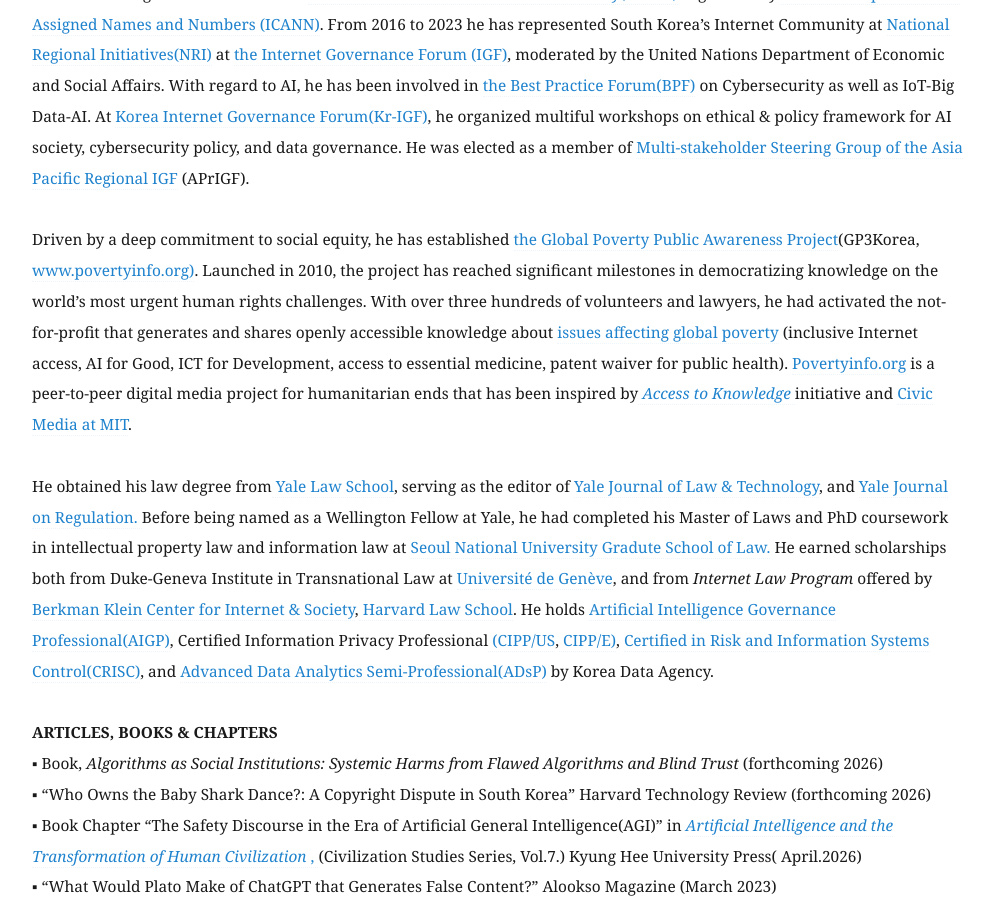
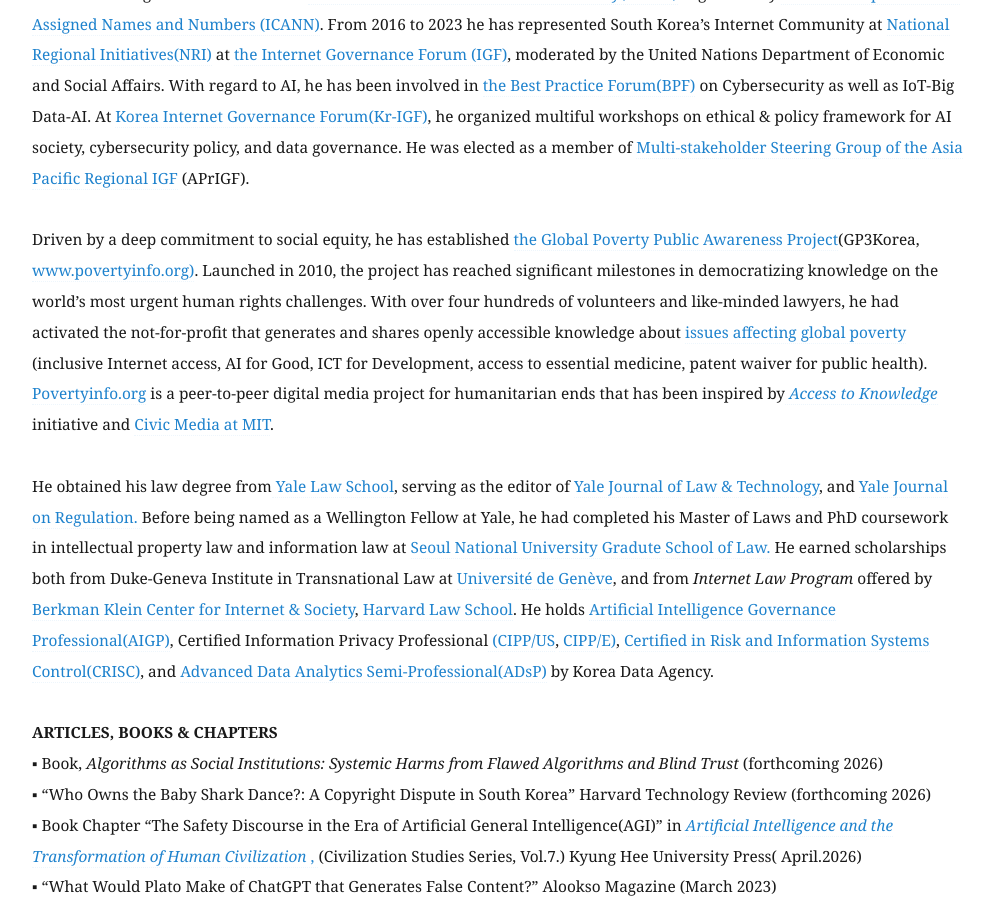
Before and after one commit to eunchangchoi/eunchangchoi.github.io, a Jekyll site: the page built from index.md, in a window 1280 px wide and 900 px high, scrolled down 2150 px. Shown: the whole window, without its empty margins (68-1061 px from the left). Built offline with Jekyll 4.4.1, drawn with Linux system fonts in a browser that asks for light colours.

Commit message:
Update index.md

```diff
--- a/index.md
+++ b/index.md
@@ -35,7 +35,7 @@
     <br>
     He also has taught ‘AI Governance’ at <a href="https://community.icann.org/display/GSEAPAC/APIGA+2019"> Asia Pacific Internet Governance Academy(APIGA)</a> organized by <a href="https://www.icann.org"> Internet Corporation for Assigned Names and Numbers (ICANN)</a>. From 2016 to 2023 he has represented South Korea’s Internet Community at <a href="http://www.intgovforum.org/multilingual/content/igf-regional-and-national-initiatives"> National Regional Initiatives(NRI)</a> at <a href="https://intgovforum.org/en"> the Internet Governance Forum (IGF)</a>, moderated by the United Nations Department of Economic and Social Affairs. With regard to AI, he has been involved in <a href="https://www.intgovforum.org/en/content/best-practice-forums-bpfs">the Best Practice Forum(BPF)</a> on Cybersecurity as well as IoT-Big Data-AI. At <a href="http://krigf.kr"> Korea Internet Governance Forum(Kr-IGF)</a>, he organized multiful workshops on ethical & policy framework for AI society, cybersecurity policy, and data governance. He was elected as a member of <a href="https://www.aprigf.asia/members.html"> Multi-stakeholder Steering Group of the Asia Pacific Regional IGF</a> (APrIGF). <br>
     <br>
-  Driven by a deep commitment to social equity, he has established <a href="http://www.povertyinfo.org"> the Global Poverty Public Awareness Project</a>(GP3Korea, <a href="http://www.povertyinfo.org"> www.povertyinfo.org)</a>. Launched in 2010, the project has reached significant milestones in democratizing knowledge on the world’s most urgent human rights challenges. With over three hundreds of volunteers and lawyers, he had activated the not-for-profit that generates and shares openly accessible knowledge about <a href= "http://povertyinfo.org/300.9_issues.html"> issues affecting global poverty</a> (inclusive Internet access, AI for Good, ICT for Development, access to essential medicine, patent waiver for public health). <a href="http://www.povertyinfo.org">Povertyinfo.org</a> is a peer-to-peer digital media project for humanitarian ends that has been inspired by<a href="https://law.yale.edu/isp/about/initiatives/access-knowledge"><i> Access to Knowledge</i> </a> initiative and <a href= "https://civic.mit.edu/"> Civic Media at MIT</a>.  <br>
+  Driven by a deep commitment to social equity, he has established <a href="http://www.povertyinfo.org"> the Global Poverty Public Awareness Project</a>(GP3Korea, <a href="http://www.povertyinfo.org"> www.povertyinfo.org)</a>. Launched in 2010, the project has reached significant milestones in democratizing knowledge on the world’s most urgent human rights challenges. With over four hundreds of volunteers and like-minded lawyers, he had activated the not-for-profit that generates and shares openly accessible knowledge about <a href= "http://povertyinfo.org/300.9_issues.html"> issues affecting global poverty</a> (inclusive Internet access, AI for Good, ICT for Development, access to essential medicine, patent waiver for public health). <a href="http://www.povertyinfo.org">Povertyinfo.org</a> is a peer-to-peer digital media project for humanitarian ends that has been inspired by<a href="https://law.yale.edu/isp/about/initiatives/access-knowledge"><i> Access to Knowledge</i> </a> initiative and <a href= "https://civic.mit.edu/"> Civic Media at MIT</a>.  <br>
      <br>
     He obtained his law degree from<a href="https://law.yale.edu/"> Yale Law School</a>, serving as the editor of <a href="https://yjolt.org/"> Yale Journal of Law & Technology</a>, and <a href="https://www.yalejreg.com"> Yale Journal on Regulation. </a> Before being named as a Wellington Fellow at Yale, he had completed his Master of Laws and PhD coursework in intellectual property law and information law at <a href="http://law.snu.ac.kr/index_en.php"> Seoul National University Gradute School of Law.</a> He earned scholarships both from Duke-Geneva Institute in Transnational Law at <a href="https://www.unige.ch/droit/transnational/en/certificat"> Université de Genève</a>, and from <i> Internet Law Program</i> offered by <a href="https://www.cyber.harvard.edu/">Berkman Klein Center for Internet & Society</a>,<a href="https://hls.harvard.edu"> Harvard Law School</a>. He holds <a href="https://iapp.org/certify/aigp/"> Artificial Intelligence Governance Professional(AIGP)</a>, Certified Information Privacy Professional<a href="https://iapp.org/certify/cippus/"> (CIPP/US</a>,<a href="https://iapp.org/certify/cippe/"> CIPP/E)</a>, <a href="https://www.isaca.org/credentialing/crisc"> Certified in Risk and Information Systems Control(CRISC)</a>, and <a href="http://www.dataq.or.kr/www/sub/a_06.do"> Advanced Data Analytics Semi-Professional(ADsP)</a> by Korea Data Agency.<br>
 
```
